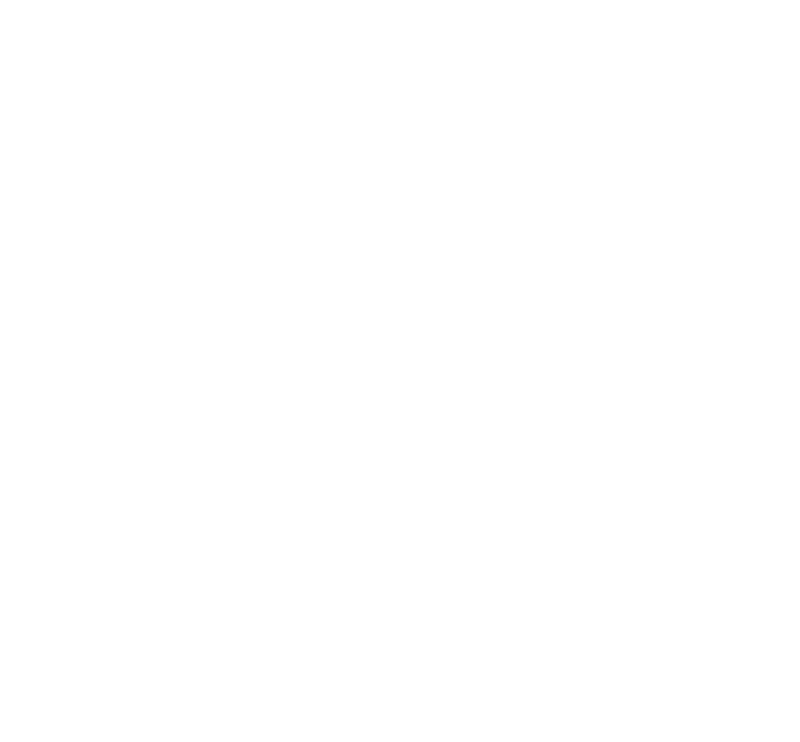
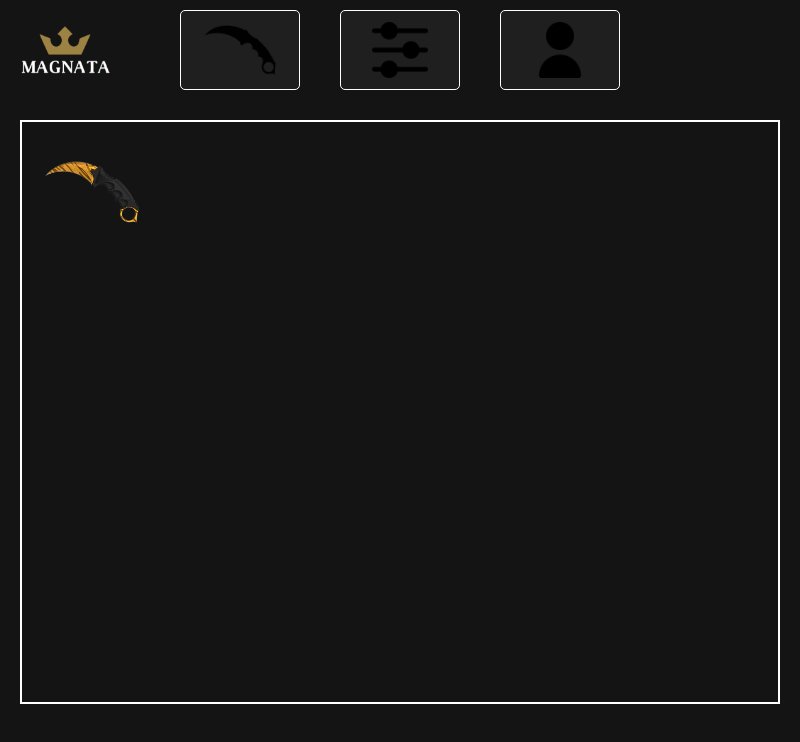
Before and after one commit to VToMagnata/xit-open, an Electron app: page menu.html in a window 800 px wide. Drawn offline with Linux system fonts and the light colour scheme.

Commit message:
adcionei menu, ainda nao completo, porem com uma base ja estruturada, login funcional, senha and email is 123, botoes de config de conta ainda por criar

```diff
--- /dev/null
+++ b/menu.css
@@ -0,0 +1,99 @@
+*{
+  padding: 0;
+  margin: 0;
+  box-sizing: border-box;
+}
+body{
+  display: flex;
+  height: 100vh;
+  background-color: #141414;
+  flex-direction: column;
+  overflow: hidden;
+}
+nav{
+  display: flex;
+  width: 100%;
+  height: 100px;
+  align-items: center;
+  gap: 40px;
+}
+#skinBTN{
+  width: 120px;
+  height: 80px;
+  background-color: 	#1f1f1f;
+  border: 1px solid white;
+  border-radius: 5px;
+  background-image: url(imagens/Made\ with\ insMind-a-Photoroom.png);
+  background-repeat: no-repeat;
+  background-size: 100px 100px;
+  background-position: center;
+}
+#logo{
+  height: 120px;
+  width: 110px;
+  margin-right: 20px;
+  margin-left: 10px;
+}
+#configBTN{
+  width: 120px;
+  height: 80px;
+  background-color: 	#1f1f1f;
+  border: 1px solid white;
+  border-radius: 5px;
+  background-image: url(imagens/controles-deslizantes-de-configuracoes.png);
+  background-repeat: no-repeat;
+  background-size: 56px 56px;
+  background-position: center;
+}
+#contaConfigBTN{
+  width: 120px;
+  height: 80px;
+  background-color: 	#1f1f1f;
+  border: 1px solid white;
+  border-radius: 5px;
+  background-image: url(imagens/do-utilizador\ \(1\).png);
+  background-repeat: no-repeat;
+  background-size: 56px 56px;
+  background-position: center;
+}
+#skinChanger{
+  width: 100%;
+  height: 73vh;
+  border: 2px solid white;
+  padding: 20px;
+  display: grid;
+  grid-template-columns: repeat(3, 1fr); /* 3 colunas iguais */
+  grid-template-rows: 100px 200px; /* 2 linhas, a primeira 100px, a segunda 200px */
+}
+main{
+  padding: 20px;
+  padding-bottom: 20px;
+}
+#configHack{
+  display: none;
+}
+#configConta{
+  display: none;
+}
+#karambit{
+  height: 100px;
+  width: 100px;
+  background-image: url(imagens/Made\ with\ insMind-karambit.png);
+  background-position: center;
+  background-size: contain;
+  background-repeat: no-repeat;
+}
+#lateralEsquerda{
+  position: relative;
+  flex-direction: column;
+  width: 200px;
+  height: 76vh;
+  border: solid white;
+}
+#adicionarPreset{
+  position: absolute;
+  width: 60px;
+  height: 30px;
+  left: 20px;
+  top: 20px;
+}
--- a/menu.html
+++ b/menu.html
@@ -3,10 +3,33 @@
 <head>
   <meta charset="UTF-8">
   <meta name="viewport" content="width=device-width, initial-scale=1.0">
-  <title>Document</title>
+  <title>Document</title> <link rel="stylesheet" href="menu.css">
 </head>
 <body>
+  <header>
+    <nav>
+      <img src="imagens/Made with insMind-logo.png" alt="Logo" id="logo">
+      <button id="skinBTN"></button>
+      <button id="configBTN"></button>
+      <button id="contaConfigBTN"></button>
+    </nav>
+  </header>
+  <main>
+    <div id="skinChanger">
+      <div id="karambit">
+      </div>
+    </div>
 
+    <div id="configHack">
+      <aside id="lateralEsquerda">
+        <button id="adicionarPreset">+</button>
+      </aside>
+    </div>
 
+    <div id="configConta">
+    </div>
+
+  </main>
+  <script src="menu.js"></script>
 </body>
 </html>
--- /dev/null
+++ b/menu.js
@@ -0,0 +1,25 @@
+const skinBtn = document.getElementById("skinBTN");
+const configBtn = document.getElementById("configBTN");
+const contaBtn = document.getElementById("contaConfigBTN");
+
+const divChanger = document.getElementById("skinChanger");
+const divConfigHack = document.getElementById("configHack");
+const divConfigConta = document.getElementById("configConta");
+
+skinBtn.addEventListener("click", () => {
+  divConfigConta.style.display = "none";
+  divConfigHack.style.display = "none";
+  divChanger.style.display = "grid";
+});
+
+configBtn.addEventListener("click", () => {
+  divConfigConta.style.display = "none";
+  divConfigHack.style.display = "flex";
+  divChanger.style.display = "none";
+});
+
+contaBtn.addEventListener("click", () => {
+  divConfigConta.style.display = "flex";
+  divConfigHack.style.display = "none";
+  divChanger.style.display = "none";
+});
--- a/renderer.js
+++ b/renderer.js
@@ -11,6 +11,9 @@ if (button) {
 
     if (email == "123" && senha == "123"){
       window.location.href = "menu.html"
+      document.getElementById("erroLogin").style.display = "none"
+    } else{
+      document.getElementById("erroLogin").style.display = "block"
     }
   });
 }
@@ -27,8 +30,10 @@ if(olho){
   const input = document.getElementById('senha')
   if(input.type == "password"){
     input.type = "text"
+    olho.src = 'imagens/olho.png'
   } else if (input.type == "text"){
     input.type = "password"
+    olho.src = 'imagens/olhos-cruzados.png'
   }
   })
 }
```
Also changed, not shown: index.html (+2 -1 lines), style.css (+10 -2 lines), imagens/Made with insMind-a-Photoroom.png (added), imagens/Made with insMind-karambit.png (added), imagens/Made with insMind-logo.png (added), imagens/controles-deslizantes-de-configuracoes.png (added), imagens/definicoes.png (added), imagens/do-utilizador (1).png (added), imagens/olhos-cruzados.png (added).
